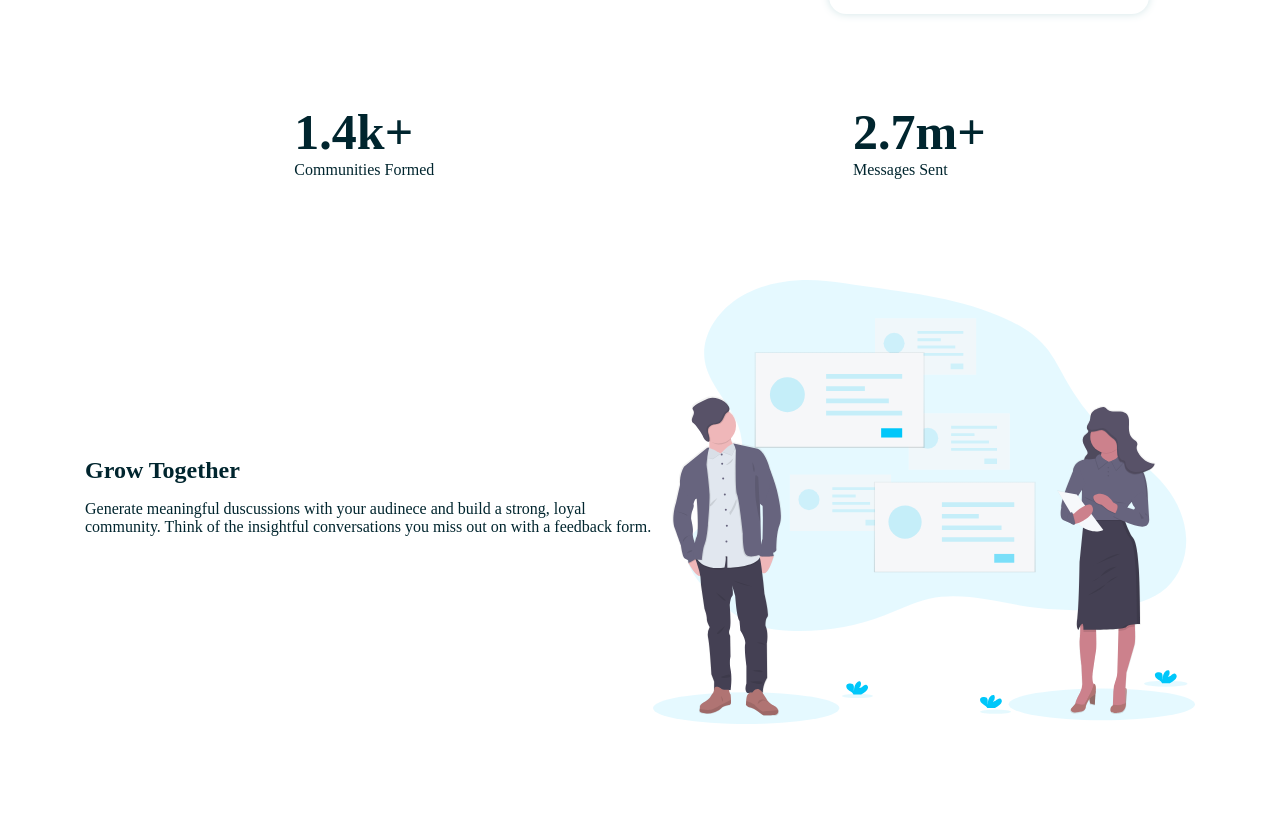
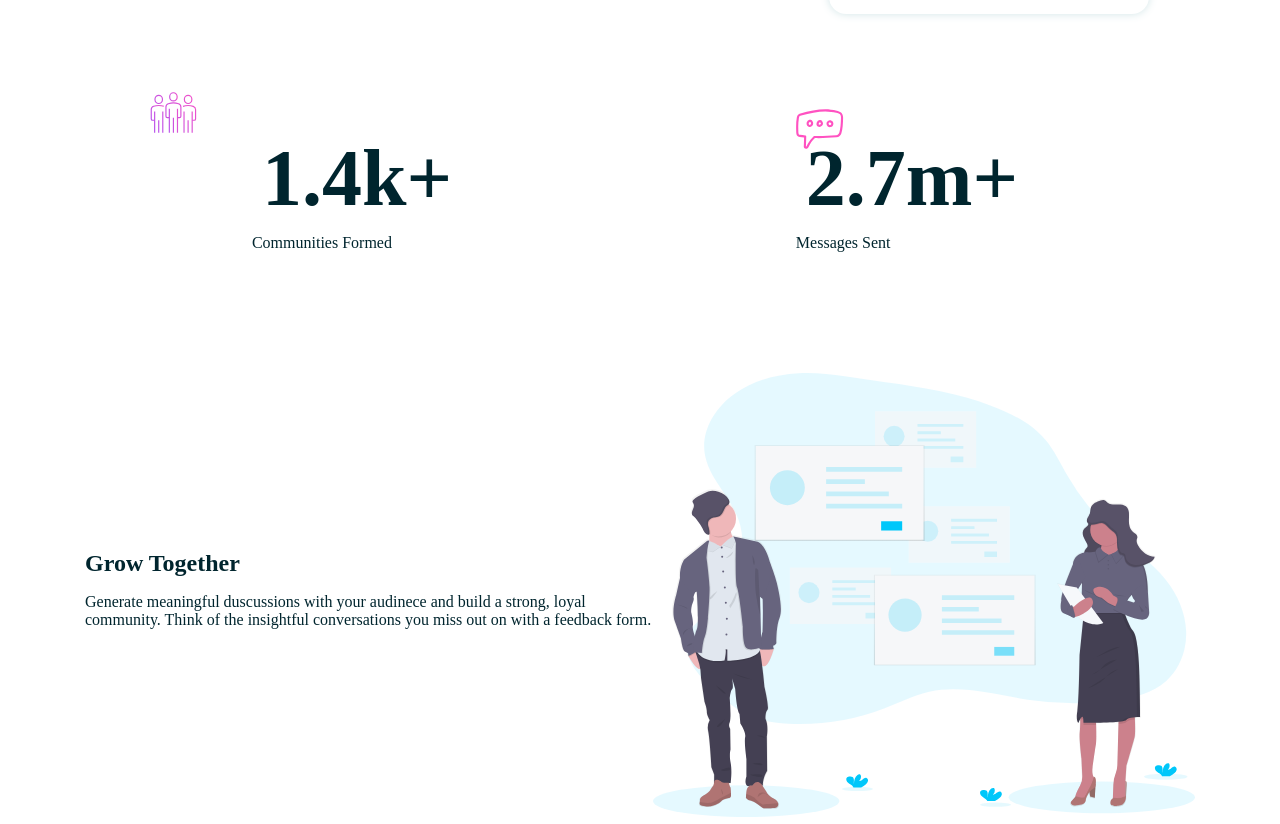
Before and after one commit to elysee15/huddle-landing-page, a plain HTML site: page index.html in a window 1280 px wide. Shown: the part 1132-1956 px from the top of the page. Drawn offline with nearby package versions, Linux system fonts and the light colour scheme.

Commit message:
Fix: box shadow on button

```diff
--- a/css/style.css
+++ b/css/style.css
@@ -1,4 +1,5 @@
 *{
+    outline: none;
 }
 
 body{
@@ -37,6 +38,7 @@ body > header > nav{
     align-items: center;
     margin-top: 10%;
     text-align: center;
+    padding: 0 10px;
 }
 
 .hero__text{
@@ -46,6 +48,7 @@ body > header > nav{
 .hero__content{
     max-width: 500px;
     text-align: center;
+    padding: 0 30px;
 }
 
 button{
@@ -55,6 +58,14 @@ button{
     border: none;
     border-radius: 50px;
     margin: 30px 0;
+    box-shadow: 0px 2px 15px 1px rgba(0, 0, 0, 0.22);
+}
+
+button:hover{
+    background-color: transparent;
+    transition: all ease 200ms;
+    color: hsl(322, 100%, 66%);
+    cursor: pointer;
 }
 
 /* main */
@@ -89,11 +100,35 @@ section div.container{
 
 section.section-1 div.container{
     justify-content: space-around;
+    position: relative;
 }
 
+section.section-1 div.container div:first-child::before{
+    content: url(../images/icon-communities.svg);
+    left: 65px;
+    top: 15px;
+    position: absolute;
+}
+
+section.section-1 div.container div:last-child{
+    position: relative;
+}
+
+section.section-1 div.container div:last-child::before{
+    content: url(../images/icon-messages.svg);
+    left: 0px;
+    top: -14px;
+    position: absolute;
+}
+
+
 section.section-1 h1{
-    font-size: 50px;
-    margin: 0;
+    font-size: 80px;
+    margin: 10px;
+}
+
+section.section-1 .container div{
+    margin: 20px 0;
 }
 
 section.section-1 p{
@@ -193,4 +228,8 @@ address img{
         order: 1;
         margin-top: 16%;
     }
+
+    section {
+        padding: 40px 0;
+    }
 }
```
